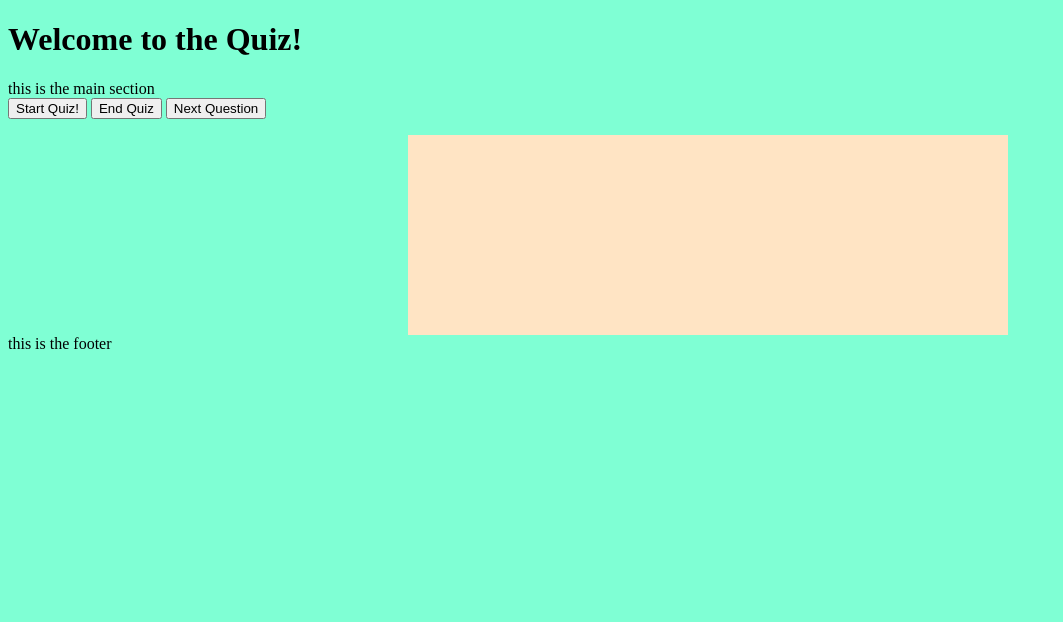
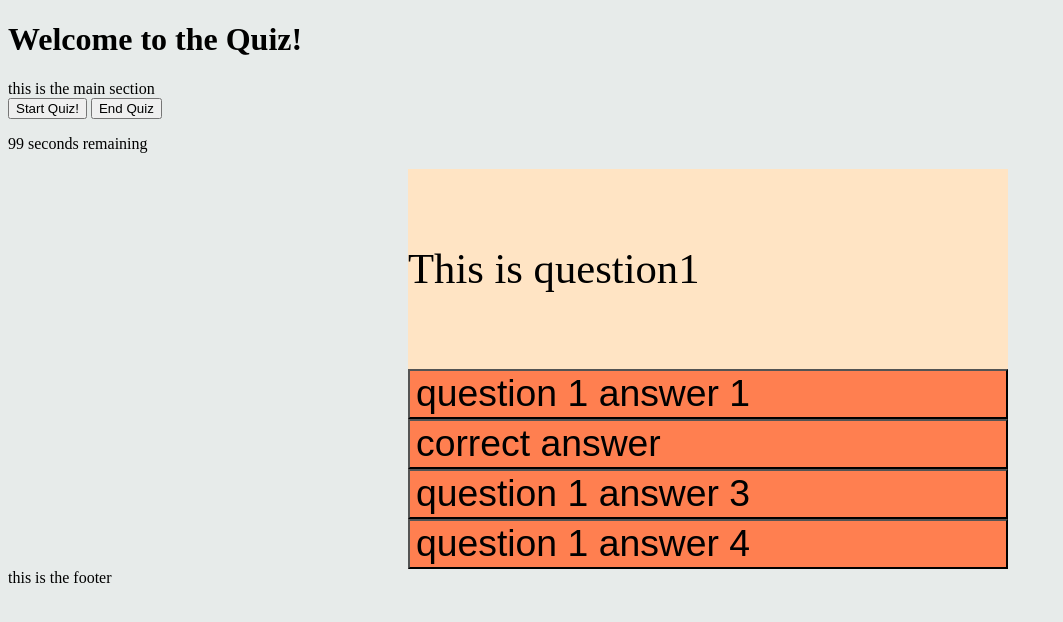
Before and after one commit to absk786/assignment4, a plain HTML site: page index.html in a window 1280 px wide. Both pictures are taken after a click on the button "Start Quiz!". Shown: the whole page, without its empty margins (0-1063 px from the left). Drawn offline with Linux system fonts and the light colour scheme.

Commit message:
latest changes

```diff
--- a/index.html
+++ b/index.html
@@ -21,14 +21,13 @@
                 <div>
                     <button id="startBtn">Start Quiz!</button>
                     <button>End Quiz</button>
-                    <button id="nextQuestion">Next Question</button>
                     <p id="currentTimeEl"></p>
                 </div>
 
               <section>
 
                 <div class="questionSection"></div>
-                <div class="answerSection"></div>
+                <div class="answerSection" id="answerSectionEvent"></div>
               </section>
           </section>
         </main>
--- a/script.js
+++ b/script.js
@@ -1,9 +1,9 @@
 
 // function to stop and reset the game and timer
-// function which determines the right answer
 // function to store the initials function to keep the high scores function to submit the scores
 // function to clear reset the score table
 
+let answerSectionEvent = document.querySelector('#answerSectionEvent');
 let finishGameTimeEl = 0;
 let currentTimeEl = document.getElementById('currentTimeEl')
 let startGame =document.getElementById('startBtn');
@@ -11,39 +11,38 @@ let answerContainer = document.querySelector('.answerSection');
 let questionContainer = document.querySelector('.questionSection');
 let questionDisplay = document.querySelector('.questionStyle');
 let questionNumber = 0;
-let nextQuestionBtn = document.getElementById('nextQuestion');
+
 let questionData = [
     {
         title:"This is question1",
-        choices:["question 1 answer 1",'question 1 answer 2','question 1 answer 3','question 1 answer 4'],
-        answer:'a'
+        choices:["question 1 answer 1",'correct answer','question 1 answer 3','question 1 answer 4'],
     },
     {
         title:"this is question2",
-        choices:["question 2 answer 1",'question 2 answer 2','question 2 answer 3','question 2 answer 4'],
-        answer:'a'
+        choices:["correct answer",'question 2 answer 2','question 2 answer 3','question 2 answer 4'],
     },{
         title:"this is question3",
         choices:["question 3 answer 1",'question 3 answer 2','question 3 answer 3','question 3 answer 4'],
-        answer:'a'
     },{
         title:"this is question4",
-        choices:["question 4 answer 1",'question 4 answer 2','question 4 answer 3','question 4 answer 4'],
-        answer:'a'
+        choices:["question 4 answer 1",'correct answer','question 4 answer 3','correct answer'],
     },
 ]
-let correctAns1 = questionData[0].choices[1];
-let correctAns1 = questionData[2].choices[3];
-let correctAns1 = questionData[3].choices[0];
-let correctAns1 = questionData[4].choices[1];
+let ans1 = questionData[0].choices[1];
+let ans2 = questionData[1].choices[1];
+let ans3 = questionData[2].choices[0];
+let ans4 = questionData[3].choices[2];
+let answers = [ans1, ans2, ans3, ans4];
 
 // this function starts the game time and displays it
 let timeHandler = function () {
+    nextQuestion();
     let startGameTimeEl = 100;
     let timeInterval = setInterval(function () {
-    if (startGameTimeEl > 1) {
+        if (startGameTimeEl > 1) {
         currentTimeEl.textContent = startGameTimeEl + ' seconds remaining';
         startGameTimeEl--;
+
     }
     else if (startGameTimeEl === 1) {
         currentTimeEl.textContent = startGameTimeEl + ' second remaining';
@@ -56,71 +55,64 @@ let timeHandler = function () {
     }
         }, 1000);
 }
-
-// this function will create the answer buttons on the page
- function answerButtonHandler (btnID) {
+// this function will create the question and answer buttons on the page
+ function answerButtonHandler () {
 
     question = document.createElement('p');
     question.className ='questionStyle';
     question.textContent = questionData[questionNumber].title;
-    console.log(questionData[questionNumber].title);
     questionContainer.appendChild(question);
 
     answerBtn1 = document.createElement('button');
     answerBtn1.className = 'answerBtn';
-    answerBtn1.setAttribute = ('btn-id', btnID);
+    answerBtn1.setAttribute = ('btn-id');
     answerBtn1.textContent = questionData[questionNumber].choices[0];
     answerContainer.appendChild(answerBtn1);
 
     answerBtn2 = document.createElement('button');
     answerBtn2.className = 'answerBtn';
-    answerBtn2.setAttribute = ('btn-id', btnID);
+    answerBtn2.setAttribute = ('btn-id');
     answerBtn2.textContent = questionData[questionNumber].choices[1];
     answerContainer.appendChild(answerBtn2);
 
     answerBtn3 = document.createElement('button');
     answerBtn3.className = 'answerBtn';
-    answerBtn3.setAttribute = ('btn-id', btnID);
+    answerBtn3.setAttribute = ('btn-id');
     answerBtn3.textContent = questionData[questionNumber].choices[2];
     answerContainer.appendChild(answerBtn3);
 
     answerBtn4 = document.createElement('button');
     answerBtn4.className = 'answerBtn';
-    answerBtn4.setAttribute = ('btn-id', btnID);
+    answerBtn4.setAttribute = ('btn-id');
     answerBtn4.textContent = questionData[questionNumber].choices[3];
     answerContainer.appendChild(answerBtn4);
 }
+// this functoin will generate the next question and determines the right answer
+function nextQuestion (q) {
+    for (q=0; q < questionNumber; q++);
+    answerButtonHandler(q);
+    var playerAns = event.target.textContent;
 
-// this functoin will generate the next question
-function nextQuestion () {
-    console.log('the next question button is working');
-    answerButtonHandler(questionNumber);
-    questionNumber='';
-    questionNumber ++;
-    if (questionNumber > questionData.length) {
+    if(playerAns === answers[q])   {
+        window.alert('correct answer');
+        questionNumber ++;
+    }
+    if (questionNumber > q) {
         window.alert("the game is now finished");
         questionNumber ='';
+        removeChild(answerContainer);
+    }else {
+        questionNumber ++;
     }
 }
 
-// this function will determine the points logic
-let playerAnswer = '';
-
-function determinePoints () {
-
-    if (playerAnswer === ) {
-
-    }
-
-
+function resetState () {
+    getElementById('answerSectionEvent')
+    answerContainer.removeChild();
 }
 
-
-
-
 startGame.onclick = timeHandler;
-nextQuestionBtn.onclick = nextQuestion;
-
+answerSectionEvent.addEventListener("click", nextQuestion);
 
 // var index = 0;
 // var time = 100
--- a/style.css
+++ b/style.css
@@ -1,5 +1,5 @@
 body {
-    background-color: aquamarine;
+    background-color: rgb(231, 235, 234);
 }
 
 .questionSection{
```
